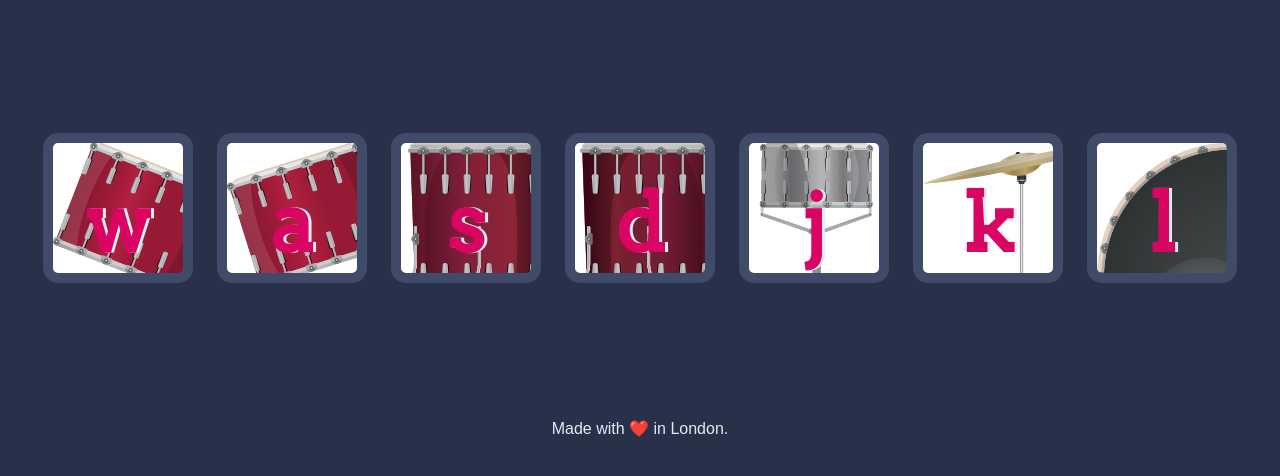
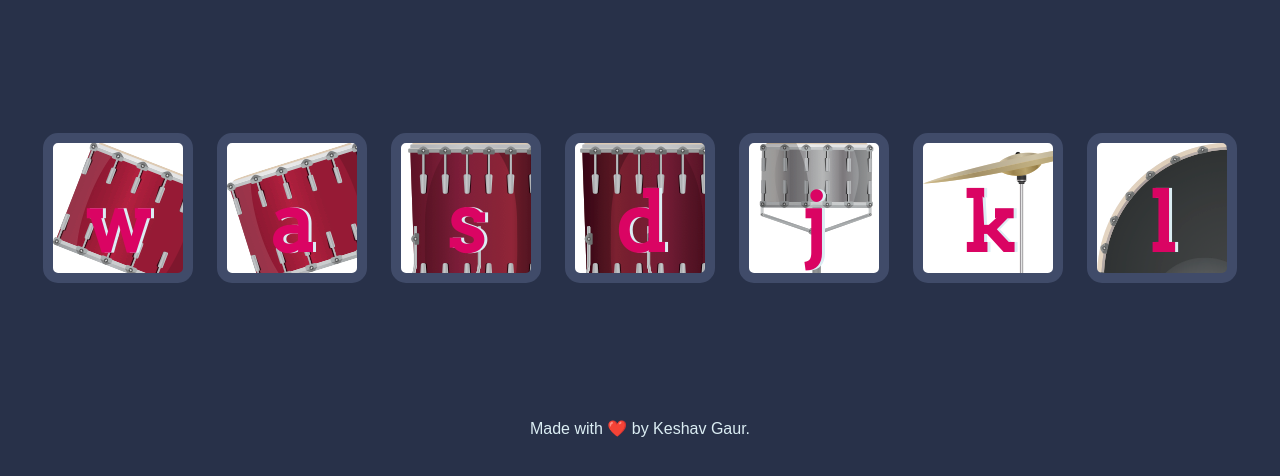
Before and after one commit to keshavgaur18/Drum-KIt, a plain HTML site: page index.html in a window 1280 px wide. Shown: the part 156-632 px from the top of the page. Drawn offline with Linux system fonts and the light colour scheme.

Commit message:
Update index.html

```diff
--- a/index.html
+++ b/index.html
@@ -24,7 +24,7 @@
 <script src="index.js" charset="utf-8"></script>
 </body>
 <footer>
-  Made with ❤️ in London.
+  Made with ❤️ by Keshav Gaur.
 </footer>
 
 </html>
```
